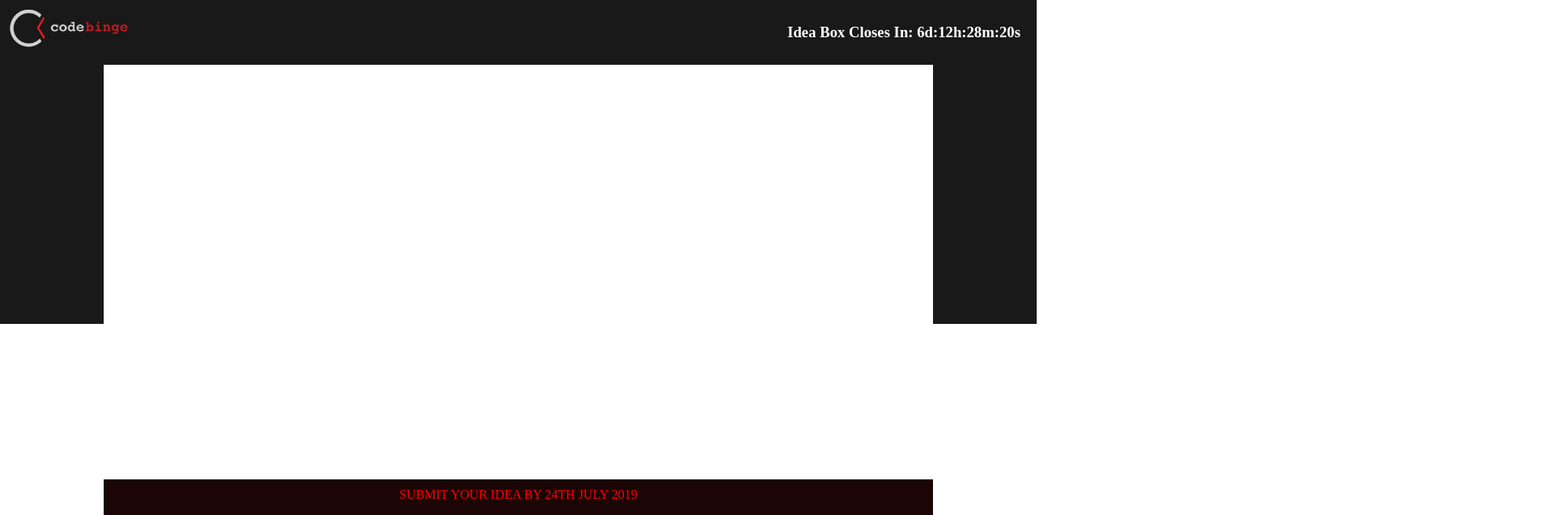
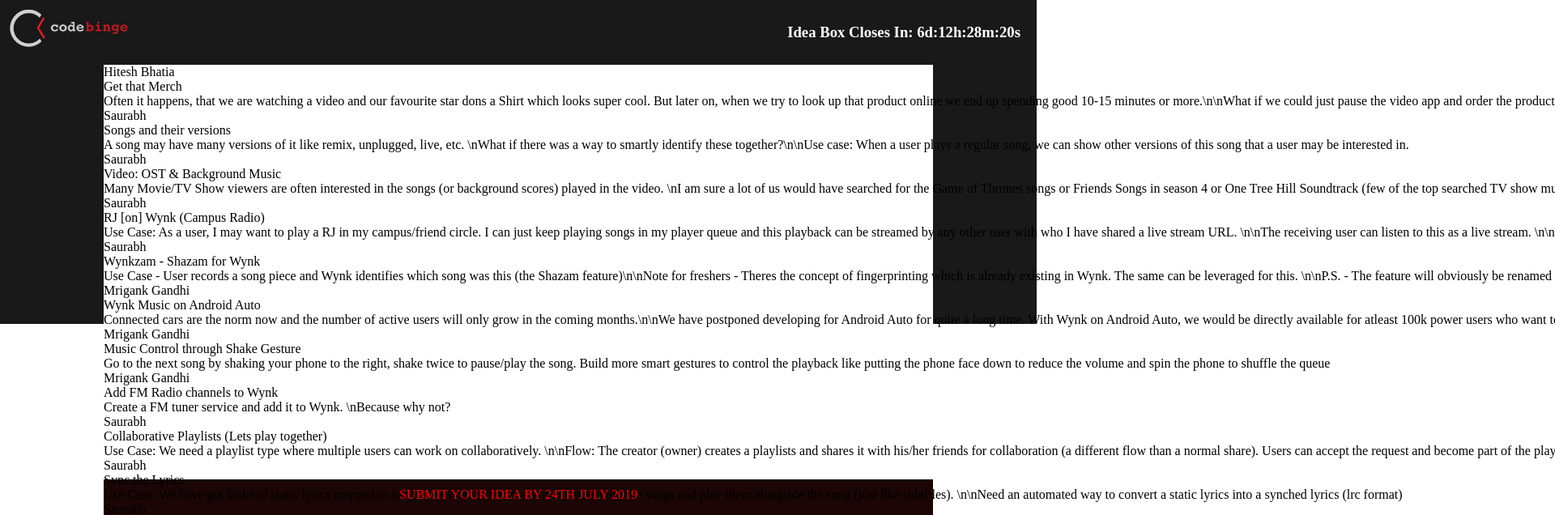
Before and after one commit to vksbansal/code-binge, a React (Create React App) app: page / in a window 1280 px wide. Shown: the top 636 px of the page at 81% size, 1920 px wide, since content can reach past the window. Built offline with nearby package versions, Linux system fonts and the light colour scheme.

Commit message:
showning data

```diff
--- a/package.json
+++ b/package.json
@@ -3,6 +3,7 @@
   "version": "0.1.0",
   "private": true,
   "dependencies": {
+    "axios": "^0.19.0",
     "gh-pages": "^2.0.1",
     "moment": "^2.24.0",
     "react": "^16.8.6",
--- a/src/App.js
+++ b/src/App.js
@@ -1,27 +1,43 @@
-import React from 'react';
+import React, { Component } from 'react';
 import './App.css';
 import Banner from './components/Banner';
 import Countdown from './components/Countdown';
 import Footline from './components/Footline';
 import Logo from './components/Logo';
+import { fetchIdeas } from './services/ideasApi';
 
 const targetDate = new Date('2019-07-24 23:59:59');
 const prefix = "Idea Box Closes In:"
 const FootlineText = 'Exciting Prizes to be won for the Most Popular Idea'
 const logoSrc = "/logo.jpg"
 const bannerBottomText = "SUBMIT YOUR IDEA BY 24TH JULY 2019"
+class App extends Component {
+  constructor(props) {
+    super(props);
+    this.state = { ideas: [] }
+  }
 
-function App() {
+  componentDidMount() {
+    fetchIdeas().then(({ data: ideas }) => {
+      this.setState({ ideas })
+    })
+  }
+
+  render() {
+    const { ideas } = this.state;
+
     return (
       <div className="App">
         <Logo url={logoSrc}></Logo>
         <div id="top"></div>
         <div id="bottom"> </div>
-      <Banner bottomText={bannerBottomText}></Banner>
+        <Banner ideas={ideas} bottomText={bannerBottomText}></Banner>
         <Countdown targetDate={targetDate} prefix={prefix}></Countdown>
         <Footline text={FootlineText}></Footline>
       </div>
     );
   }
+}
+
 
 export default App;
--- a/src/components/Banner.js
+++ b/src/components/Banner.js
@@ -7,11 +7,21 @@
         this.state = {}
     }
     render() {
-        const { bottomText } = this.props;
+        const { bottomText, ideas } = this.props;
 
         return <div id="banner">
             <div className="banner-container">
-                <div className="top"></div>
+                <div className="top">
+                    {ideas.map(idea => {
+                        return <div>
+                            <span className="span-text">{idea.creator}</span>
+                            <br />
+                            <span className="span-text">{idea.title}</span>
+                            <br />
+                            <span className="span-text">{idea.description}</span>
+                        </div>
+                    })}
+                </div>
                 <div className="bottom">
                     {bottomText}
                 </div>
--- /dev/null
+++ b/src/services/ideasApi.js
@@ -0,0 +1,5 @@
+import axios from 'axios'
+
+export const fetchIdeas = () => {
+    return axios.get('/data.json')
+}
--- a/src/styles/Banner.css
+++ b/src/styles/Banner.css
@@ -32,3 +32,9 @@
     text-align: center;
     padding-top: 10px
 }
+
+.span-text {
+    white-space: nowrap;
+    overflow: hidden;
+    text-overflow: ellipsis;
+}
```
Also changed, not shown: public/data.json (renamed from src/data/data.json), src/components/Tile.js (added), 1 other file (tests, documents, lock files or other folders). Lines whose indentation alone changed are shown as unchanged.
